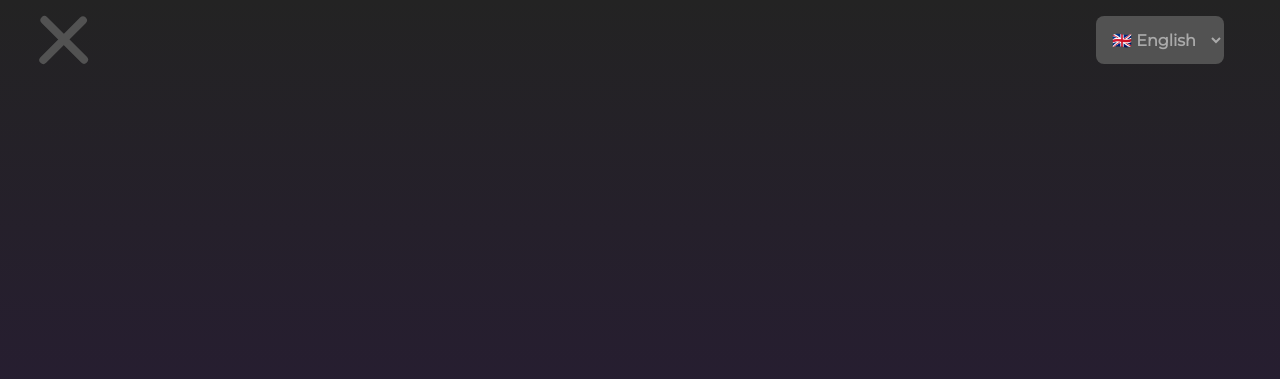
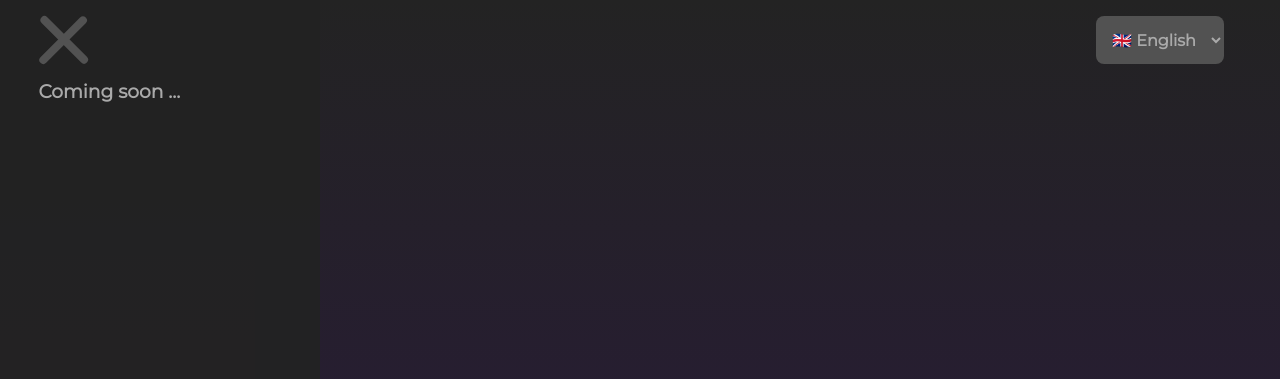
Before and after one commit to TheTechTalkCafe/TheTechTalkCafe.github.io, a plain HTML site: page html/index.en.html in a window 1280 px wide. Both pictures are taken after a click on the element 64 px from the left and 40 px from the top of the page. Shown: the top 379 px of the page. Drawn offline with nearby package versions, Linux system fonts and the light colour scheme.

Commit message:
Added menu animation and copied to ESP page

```diff
--- a/css/styles.css
+++ b/css/styles.css
@@ -16,6 +16,12 @@
 	--gray: #525252;
 	--light-gray: #7f7f7f;
 	--purple: #2a183f;
+	--orange: #ff6b00;
+}
+
+::selection {
+	background-color: var(--orange);
+	color: var(--black);
 }
 
 /*
@@ -61,6 +67,7 @@ header {
 	justify-content: center;
 	align-items: center;
 	flex-direction: column;
+	z-index: 5;
 }
 
 .hamburger span {
@@ -80,6 +87,7 @@ header {
 
 .active-line1 {
 	transform: rotate(45deg) translate(-0.05em, -0.65em);
+	color: var(--white);
 }
 
 .active-line2 {
@@ -89,6 +97,7 @@ header {
 
 .active-line3 {
 	transform: rotate(-45deg) translate(0.25em, 0.75em);
+	color: var(--white);
 }
 
 /* Language selector */
@@ -123,6 +132,26 @@ header {
 	background-color: var(--light-gray);
 }
 
+/* ASIDE */
+aside {
+	position: absolute;
+	left: 0;
+	translate: -100%;
+	z-index: 2;
+
+	width: 20em;
+	height: 100vh;
+	padding-top: 10vh;
+	padding-left: 3vw;
+
+	background-color: var(--black-fade);
+	transition: all 0.2s;
+}
+
+.aside-active {
+	translate: 0%;
+}
+
 /* MAIN */
 main {
 	position: absolute;
--- a/html/index.en.html
+++ b/html/index.en.html
@@ -41,6 +41,10 @@
 				</select>
 			</div>
 		</header>
+		<!-- ASIDE -->
+		<aside class="aside">
+			<h3>Coming soon ...</h3>
+		</aside>
 		<!-- MAIN -->
 		<main>
 			<h1>Coming soon ...</h1>
--- a/js/script.js
+++ b/js/script.js
@@ -7,9 +7,11 @@ document.querySelector(".hamburger").addEventListener("click", showHamburguerMen
 var line1 = document.querySelector(".line1");
 var line2 = document.querySelector(".line2");
 var line3 = document.querySelector(".line3");
+var aside = document.querySelector(".aside");
 
 function showHamburguerMenu() {
 	line1.classList.toggle("active-line1");
 	line2.classList.toggle("active-line2");
 	line3.classList.toggle("active-line3");
+	aside.classList.toggle("aside-active");
 }
```
Also changed, not shown: html/index.es.html (+17 -1 lines).
